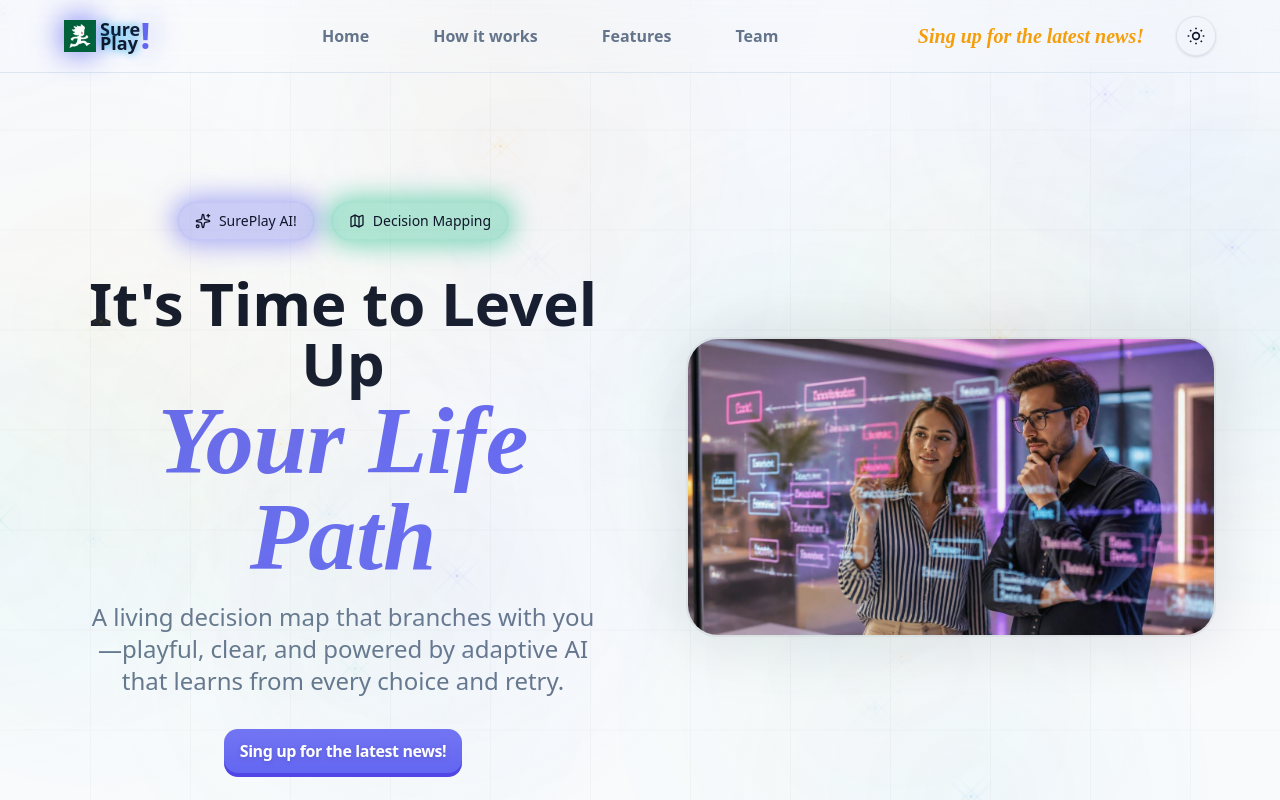
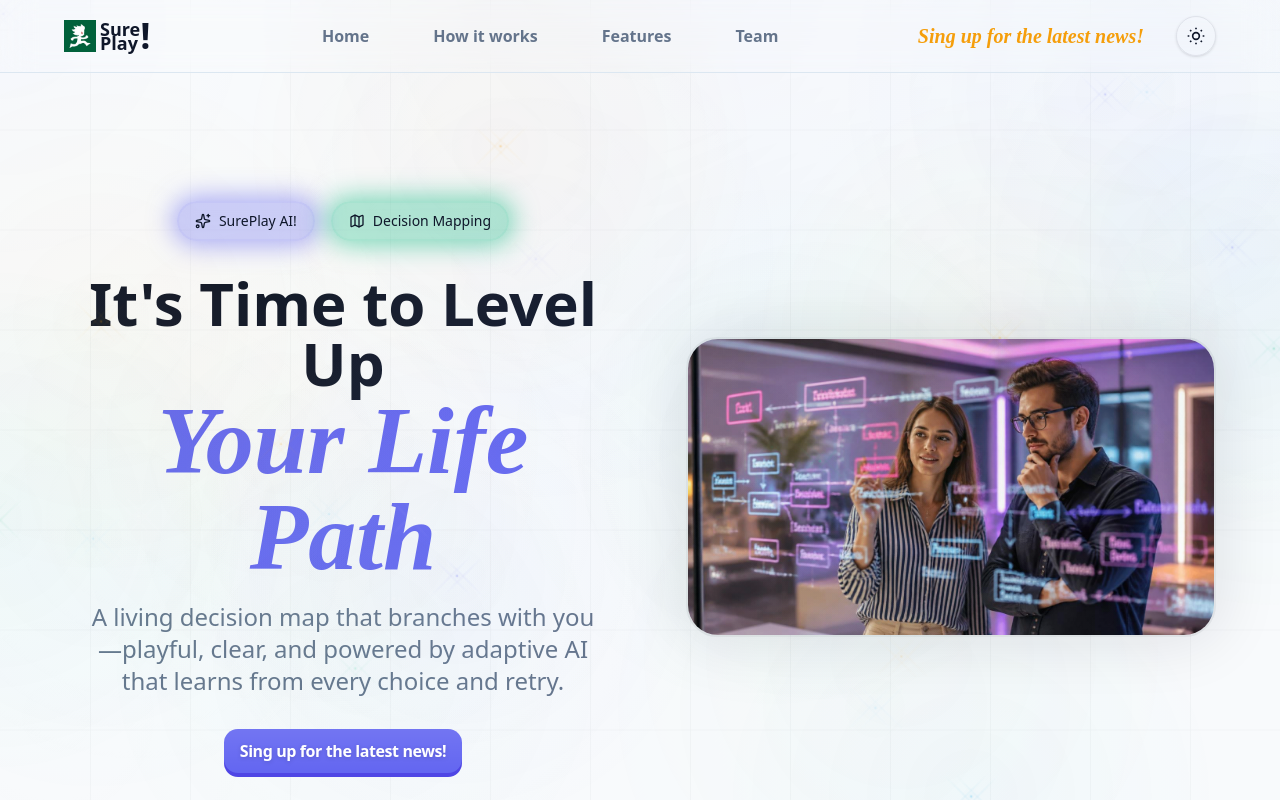
Before and after one commit to GioMarcolla/sure-x, a Next.js app: page / in a window 1280 px wide. Shown: the top 800 px of the page. Built offline with nearby package versions, Linux system fonts and the light colour scheme; no server answers.

Commit message:
Removed acessive glow from the logo

```diff
--- a/src/components/SureLogo.tsx
+++ b/src/components/SureLogo.tsx
@@ -19,10 +19,7 @@ const SureLogo: FC<SureLogoProps> = ({ className, ...props }): ReactElement => {
             )}
             {...props}
         >
-            <div
-                className="h-fit"
-                style={{ boxShadow: '0 0 30px var(--accent)' }}
-            >
+            <div className="h-fit">
                 <Image
                     src="/images/SURE_LOGO.jpeg"
                     alt="SurePlay Logo"
@@ -37,30 +34,10 @@ const SureLogo: FC<SureLogoProps> = ({ className, ...props }): ReactElement => {
             </div>
             <h1 className="space_grotesk flex items-center p-0 text-lg/3.5 font-black">
                 <div className="flex flex-col">
-                    <span
-                        style={{
-                            textShadow: '0 0 10px var(--accent-contrast)',
-                        }}
-                    >
-                        Sure
-                    </span>
-                    <span
-                        style={{
-                            textShadow: '0 0 10px var(--accent-contrast)',
-                        }}
-                    >
-                        Play
-                    </span>
+                    <span>Sure</span>
+                    <span>Play</span>
                 </div>
-                <span
-                    className="text-4xl text-(--accent)"
-                    style={{
-                        color: 'var(--accent)',
-                        textShadow: '0 0 30px var(--accent)',
-                    }}
-                >
-                    !
-                </span>
+                <span className="text-4xl text-(--ink)">!</span>
             </h1>
         </div>
     );
```
